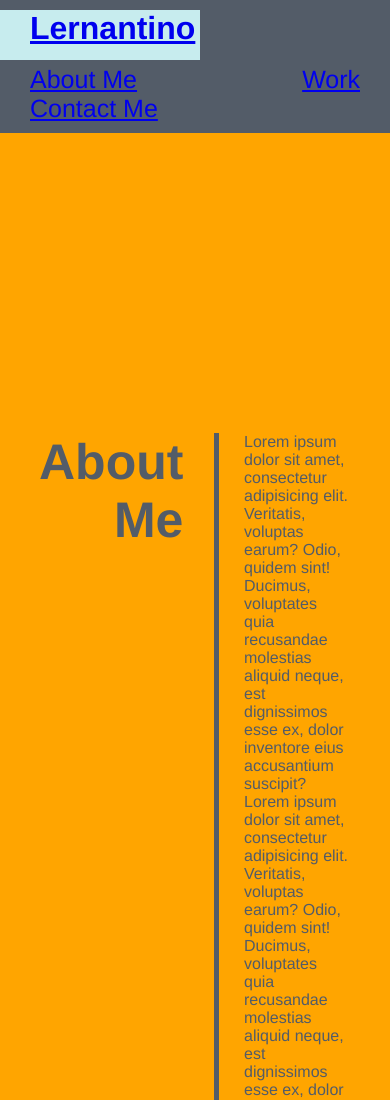
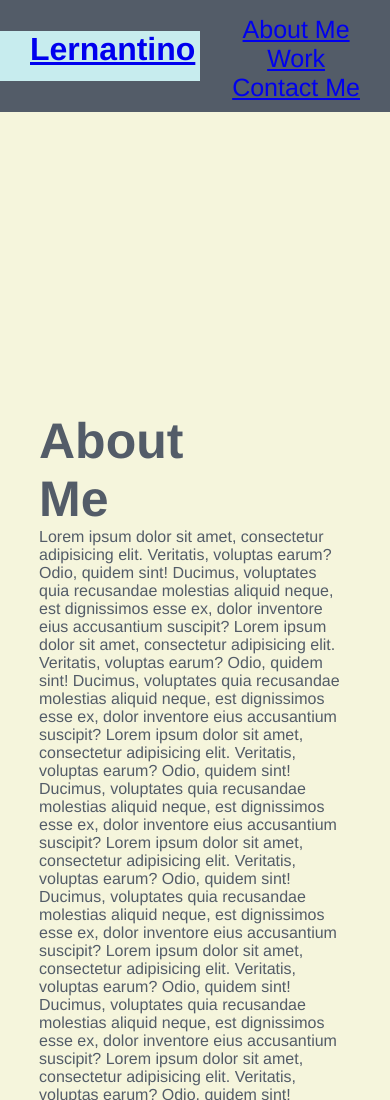
Before and after one commit to iolabiyi196/ismahel-portfolio, a plain HTML site: page index.html in a window 390 px wide. Shown: the top 1100 px of the page. Drawn offline with Linux system fonts and the light colour scheme.

Commit message:
added support for different screen sizes

```diff
--- a/assets/css/style.css
+++ b/assets/css/style.css
@@ -18,7 +18,7 @@
 /* apply the body's design style */
 
 body {
-    background-color: orange;
+    background-color: beige;
     font-family: helvetica, arial, sans-serif;
 }
 
@@ -102,7 +102,6 @@ h1 {
     color: var(--main-color);
     text-decoration: underline;
     margin: 0 30px;
-    font-size: 30px;
 }
 
 #contact-me {
@@ -130,19 +129,42 @@ h1 {
     flex-wrap: wrap;
 }
 
-
-/*
-#contact-me {
-    width: 60%; */
-
-
-/* }
-.work-history {
-    display: flex;
-    padding-left: 20px;
-} */
-
 footer {
     text-align: center;
     font-size: 60px;
 }
+
+@media screen and (max-width: 980px) {
+    #nav-items {
+        text-align: center;
+    }
+}
+
+@media screen and (max-width: 675px) {
+    header {
+        align-items: center;
+    }
+    h1 {
+        align-items: center;
+    }
+    #nav-items {
+        flex-direction: column;
+        text-align: center;
+    }
+    .section-title {
+        text-align: left;
+    }
+    .sections {
+        flex-direction: column;
+    }
+    .subsection {
+        padding-left: 0;
+        border: 0;
+        margin-left: 0;
+    }
+    .contact-info li {
+        flex-direction: column;
+        font-size: 20px;
+        margin: 0;
+    }
+}
--- a/index.html
+++ b/index.html
@@ -11,8 +11,8 @@
 
 <body>
     <!-- header section -->
-    <header>
-        <h1 id="top">
+    <header id="top">
+        <h1>
             <a href="/">Lernantino</a>
         </h1>
         <!-- adding navigation links -->
```
